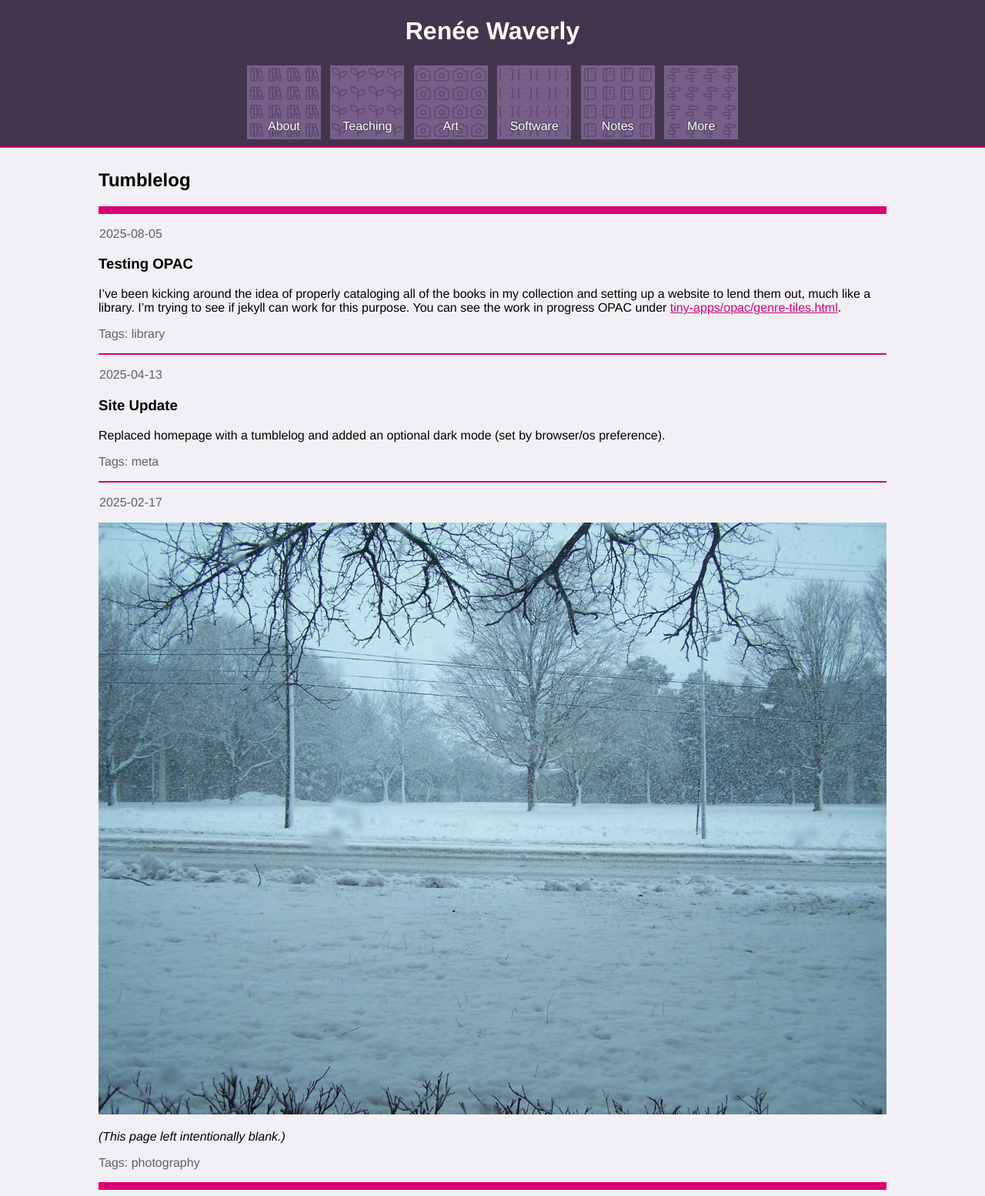
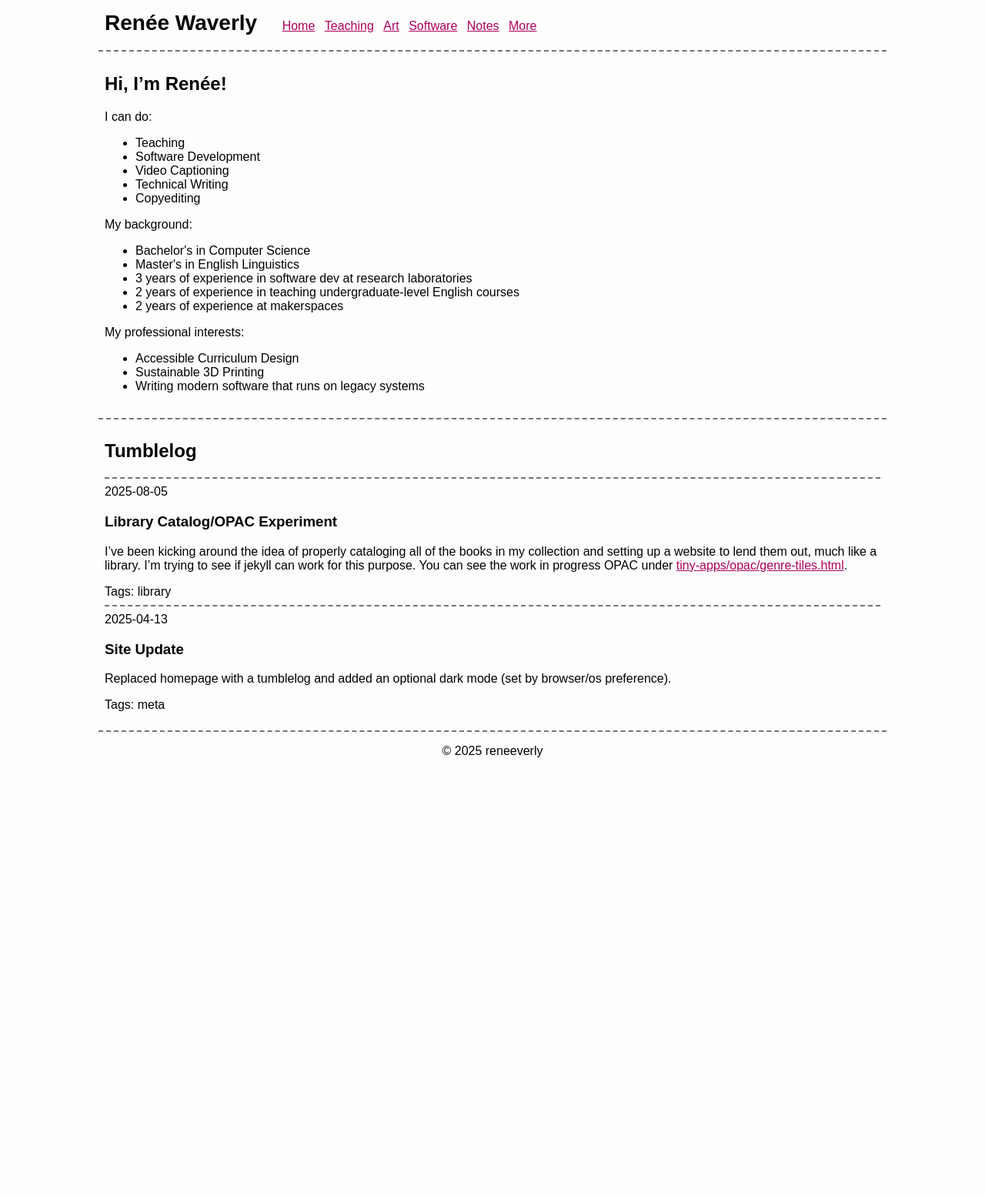
Before and after one commit to reneeverly/reneeverly.github.io, a Jekyll site: the page built from index.md, in a window 1280 px wide. Shown: the whole page at 77% size. Built offline with Jekyll 4.4.1, drawn with Linux system fonts in a browser that asks for light colours; after the commit the page ends 985 px from its top, so only the background shows below that.

Commit message:
Minimalist website theme

```diff
--- a/_layouts/standard.html
+++ b/_layouts/standard.html
@@ -4,15 +4,15 @@
 	<meta charset="utf-8">
 	<meta name="viewport" content="width=device-width,initial-scale=1">
 	<title>{{ site.title | escape }} - {{ page.title | escape }}</title>
-	<link rel="stylesheet" type="text/css" href="{{ site.baseurl }}/resources/standard.css">
-	<link rel="stylesheet" type="text/css" href="{{ site.baseurl }}/resources/icons.css">
+	<link rel="stylesheet" type="text/css" href="{{ site.baseurl }}/resources/minimal.css">
 </head>
 <body>
 <header>
-<h1><a href="{{ site.baseurl }}/">{{ site.title | escape }}</a></h1>
+<h1>{{ site.title | escape }}</h1>
 <nav>
 	<ul>
-		<li><a class="icobg books" href="{{ site.baseurl }}/about/">About</a></li>
+		<li><a href="{{ site.baseurl }}/">Home</a></li>
+		<!--<li><a href="">Blog</a></li>-->
 		<li><a class="icobg seeding" href="{{ site.baseurl }}/edu/">Teaching</a></li>
 		<li><a class="icobg camera" href="{{ site.baseurl }}/art/">Art</a></li>
 		<li><a class="icobg code-dots" href="{{ site.baseurl }}/tiny-apps/">Software</a></li>
@@ -21,8 +21,12 @@
 	</ul>
 </nav>
 </header>
+{% if page.mainless %}
+{{ content }}
+{% else %}
 <main>
 {{ content }}
 </main>
-<footer></footer>
+{% endif %}
+<footer>&copy; 2025 reneeverly</footer>
 </html>
--- a/index.md
+++ b/index.md
@@ -1,12 +1,42 @@
 ---
 layout: standard
 title: Homepage
+mainless: true
 ---
+<main markdown="1">
+
+## Hi, I'm Renée!
+<p>I can do:</p>
+<ul>
+<li>Teaching</li>
+<li>Software Development</li>
+<li>Video Captioning</li>
+<li>Technical Writing</li>
+<li>Copyediting</li>
+</ul>
+<p>My background:</p>
+<ul>
+<li>Bachelor's in Computer Science</li>
+<li>Master's in English Linguistics</li>
+<li>3 years of experience in software dev at research laboratories</li>
+<li>2 years of experience in teaching undergraduate-level English courses</li>
+<li>2 years of experience at makerspaces</li>
+</ul>
+<p>My professional interests:</p>
+<ul>
+<li>Accessible Curriculum Design</li>
+<li>Sustainable 3D Printing</li>
+<li>Writing modern software that runs on legacy systems</li>
+</ul>
+
+<!--<a href="/about/">Read Longer About Page Here</a>-->
+</main>
+<aside class="hr-above" markdown="1">
 
 ## Tumblelog
 
 {% capture 2025-08-05 %}
-### Testing OPAC
+### Library Catalog/OPAC Experiment
 I've been kicking around the idea of properly cataloging all of the books in my collection and setting up a website to lend them out, much like a library.  I'm trying to see if jekyll can work for this purpose.  You can see the work in progress OPAC under [tiny-apps/opac/genre-tiles.html](/tiny-apps/opac/genre-tiles.html).
 
 {% endcapture %}
@@ -19,11 +49,6 @@ Replaced homepage with a tumblelog and added an optional dark mode (set by brows
 {% endcapture %}
 {% include tumble.html date="2025-04-13" tags="meta" content=2025-04-13 %}
 
-{% capture 2025-02-17 %}
-![A snowy scene with a blue-grey overcast sky.  Twigs are barely visible poking through the snow, and the right sides of tree trunks are coated in snow.  Smudges of water obscure small parts of the frame, as snow hits the camera.  A road with powerlines next to it runs from left to right, lightly plowed.](resources/100_9451.JPG)
-
-*(This page left intentionally blank.)*
-{% endcapture %}
-{% include tumble.html date="2025-02-17" tags="photography" content=2025-02-17 %}
 
 <!-- [Older Posts &rarr;](/tumble_archive.html) -->
+</aside>
--- /dev/null
+++ b/resources/minimal.css
@@ -0,0 +1,17 @@
+html, body { font-family: sans-serif; margin: auto; max-width: 1024px; color: #010101; background: #fefefe; }
+body > header { border-bottom: 1.5pt dashed #757575; /* WCAG equivalent from #fefefe and #010101*/ padding: 0em 0.5em; }
+header nav, header h1 { display: inline-block; }
+header h1 { margin-right: 1em; font-size: 1.75em; margin-top: 0.5em; }
+header ul { margin: 0px; padding: 0px; list-style: none; display: inline-block; margin-bottom: 1em; }
+header li { display: inline-block; margin-right: 0.5em; }
+body > footer { text-align: center; border-top: 1.5pt dashed #757575; padding-top: 1em; margin-top: 1em; }
+.hr-above, article { border-top: 1.5pt dashed #757575; margin-top: 0.5em; padding-top: 0.5em; }
+
+body > main, body > section, body > article, body > aside { padding: 0.5em; }
+a { color: #AE005D; } /* WCAG AAA over #fefefe */
+img { max-width: 100%; }
+
+@media screen and (prefers-color-scheme: dark) {
+	html, body { background: #010101; color: #fefefe; }
+	a { color: #FF52AE; } /* WCAG AAA over #010101 */
+}
```
Also changed, not shown: about/index.md (+0 -3 lines), tiny-apps/index.md (+4 -0 lines), 1 other file.
